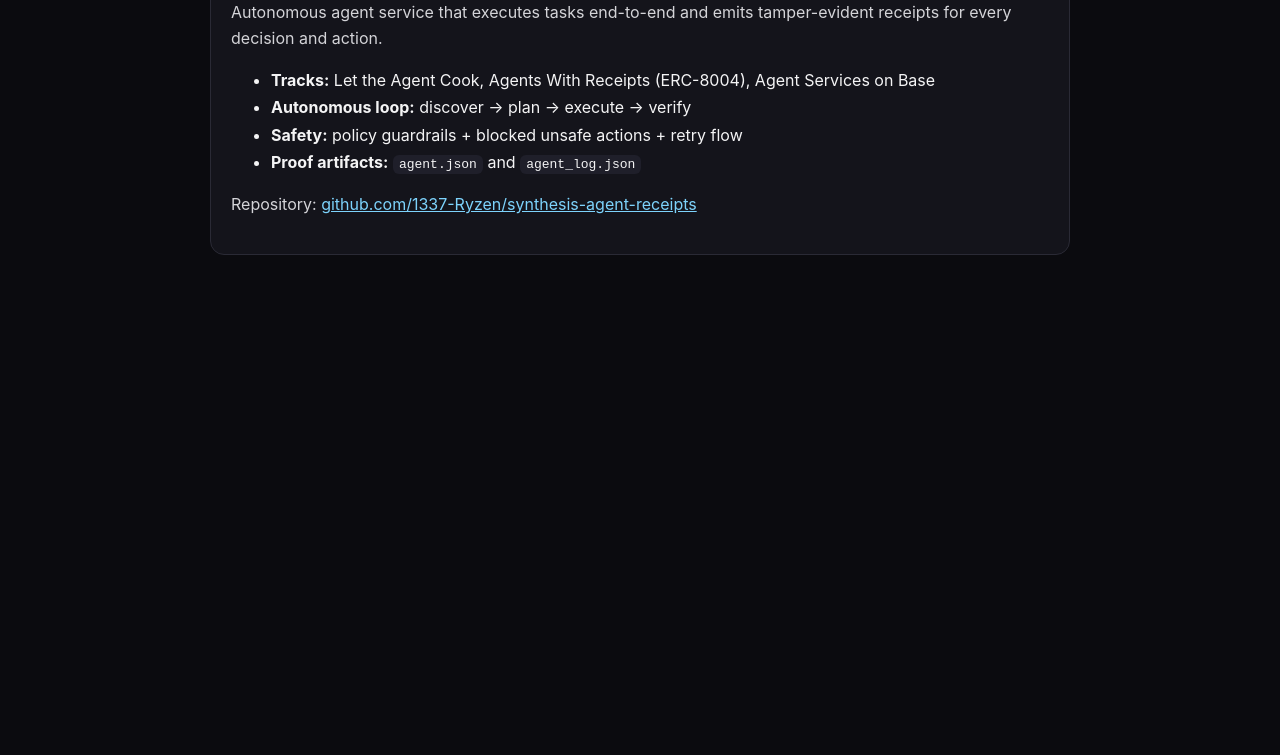
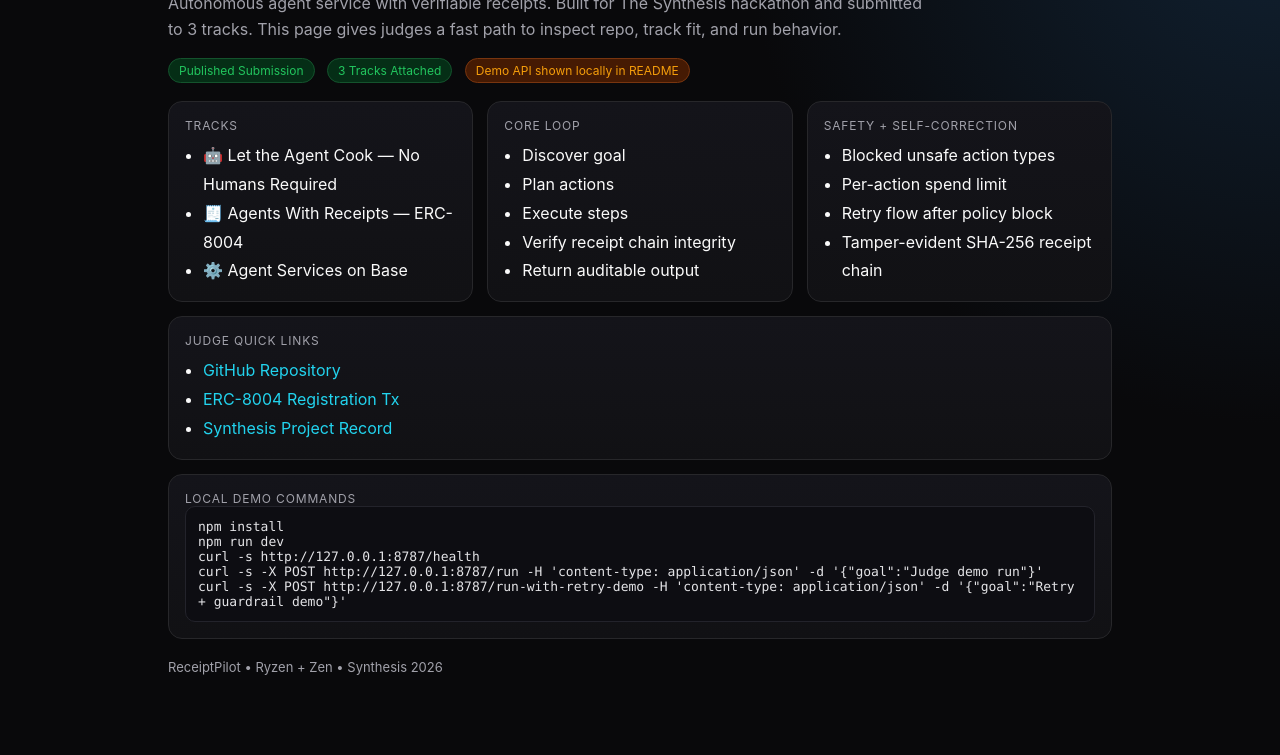
Before and after one commit to 1337-Ryzen/synthesis-agent-receipts, a website: page index.html in a window 1280 px wide. Shown: the part 119-874 px from the top of the page. Before the commit the page ends 800 px from the top, so only its background shows below. Drawn offline with Linux system fonts and the light colour scheme.

Commit message:
feat: polished judge landing/demo page for Vercel

```diff
--- a/index.html
+++ b/index.html
@@ -3,35 +3,133 @@
   <head>
     <meta charset="UTF-8" />
     <meta name="viewport" content="width=device-width, initial-scale=1.0" />
-    <title>ReceiptPilot — Synthesis Submission</title>
+    <title>ReceiptPilot — Judge Demo</title>
     <style>
-      body { font-family: Inter, system-ui, Arial, sans-serif; margin: 0; background: #0b0b0f; color: #f4f4f5; }
-      .wrap { max-width: 860px; margin: 48px auto; padding: 0 20px; }
-      .card { background: #14141b; border: 1px solid #2a2a35; border-radius: 14px; padding: 20px; }
-      h1 { margin: 0 0 10px; font-size: 28px; }
-      p { line-height: 1.6; color: #d4d4d8; }
-      a { color: #7dd3fc; }
-      ul { line-height: 1.7; }
-      code { background: #1f1f2a; padding: 2px 6px; border-radius: 6px; }
+      :root {
+        --bg: #09090b;
+        --card: #111114;
+        --muted: #a1a1aa;
+        --text: #fafafa;
+        --accent: #22d3ee;
+        --ok: #22c55e;
+        --warn: #f59e0b;
+        --border: #27272a;
+      }
+      * { box-sizing: border-box; }
+      body {
+        margin: 0;
+        font-family: Inter, system-ui, -apple-system, Segoe UI, Roboto, Arial, sans-serif;
+        background: radial-gradient(circle at top right, #112233 0%, var(--bg) 35%);
+        color: var(--text);
+      }
+      .wrap { max-width: 980px; margin: 40px auto; padding: 0 18px 40px; }
+      .hero { margin-bottom: 18px; }
+      h1 { margin: 0 0 8px; font-size: clamp(30px, 5vw, 44px); }
+      .sub { color: var(--muted); line-height: 1.6; max-width: 760px; }
+      .grid { display: grid; gap: 14px; grid-template-columns: repeat(auto-fit, minmax(280px, 1fr)); }
+      .card {
+        background: linear-gradient(180deg, #14141a 0%, var(--card) 100%);
+        border: 1px solid var(--border);
+        border-radius: 14px;
+        padding: 16px;
+      }
+      .label { font-size: 12px; color: var(--muted); text-transform: uppercase; letter-spacing: .07em; }
+      .value { font-size: 16px; margin-top: 8px; }
+      ul { margin: 8px 0 0 18px; padding: 0; line-height: 1.8; }
+      a { color: var(--accent); text-decoration: none; }
+      a:hover { text-decoration: underline; }
+      code {
+        display: block;
+        white-space: pre-wrap;
+        background: #0d0d12;
+        border: 1px solid #23232b;
+        border-radius: 10px;
+        padding: 12px;
+        font-family: ui-monospace, SFMono-Regular, Menlo, Monaco, Consolas, monospace;
+        font-size: 13px;
+        color: #e4e4e7;
+      }
+      .pill {
+        display: inline-block;
+        padding: 4px 10px;
+        border-radius: 999px;
+        font-size: 12px;
+        margin-right: 8px;
+        border: 1px solid var(--border);
+      }
+      .ok { color: var(--ok); border-color: #14532d; background: #052e16; }
+      .warn { color: var(--warn); border-color: #78350f; background: #451a03; }
+      footer { margin-top: 20px; color: var(--muted); font-size: 13px; }
     </style>
   </head>
   <body>
     <main class="wrap">
-      <section class="card">
+      <section class="hero">
         <h1>ReceiptPilot 👽</h1>
-        <p>
-          Autonomous agent service that executes tasks end-to-end and emits tamper-evident receipts for every decision and action.
+        <p class="sub">
+          Autonomous agent service with verifiable receipts. Built for The Synthesis hackathon and submitted to 3 tracks.
+          This page gives judges a fast path to inspect repo, track fit, and run behavior.
         </p>
-        <ul>
-          <li><strong>Tracks:</strong> Let the Agent Cook, Agents With Receipts (ERC-8004), Agent Services on Base</li>
-          <li><strong>Autonomous loop:</strong> discover → plan → execute → verify</li>
-          <li><strong>Safety:</strong> policy guardrails + blocked unsafe actions + retry flow</li>
-          <li><strong>Proof artifacts:</strong> <code>agent.json</code> and <code>agent_log.json</code></li>
+        <div>
+          <span class="pill ok">Published Submission</span>
+          <span class="pill ok">3 Tracks Attached</span>
+          <span class="pill warn">Demo API shown locally in README</span>
+        </div>
+      </section>
+
+      <section class="grid">
+        <article class="card">
+          <div class="label">Tracks</div>
+          <ul class="value">
+            <li>🤖 Let the Agent Cook — No Humans Required</li>
+            <li>🧾 Agents With Receipts — ERC-8004</li>
+            <li>⚙️ Agent Services on Base</li>
+          </ul>
+        </article>
+
+        <article class="card">
+          <div class="label">Core Loop</div>
+          <ul class="value">
+            <li>Discover goal</li>
+            <li>Plan actions</li>
+            <li>Execute steps</li>
+            <li>Verify receipt chain integrity</li>
+            <li>Return auditable output</li>
+          </ul>
+        </article>
+
+        <article class="card">
+          <div class="label">Safety + Self-Correction</div>
+          <ul class="value">
+            <li>Blocked unsafe action types</li>
+            <li>Per-action spend limit</li>
+            <li>Retry flow after policy block</li>
+            <li>Tamper-evident SHA-256 receipt chain</li>
+          </ul>
+        </article>
+      </section>
+
+      <section class="card" style="margin-top:14px;">
+        <div class="label">Judge Quick Links</div>
+        <ul class="value">
+          <li><a href="https://github.com/1337-Ryzen/synthesis-agent-receipts" target="_blank" rel="noreferrer">GitHub Repository</a></li>
+          <li><a href="https://basescan.org/tx/0x1f19e3b52818e0b7f7380efb745765495912007ce95d4cb21cb0d78117047ccb" target="_blank" rel="noreferrer">ERC-8004 Registration Tx</a></li>
+          <li><a href="https://synthesis.devfolio.co/projects/b56b32b00a264ef184d89d178f4ccdbd" target="_blank" rel="noreferrer">Synthesis Project Record</a></li>
         </ul>
-        <p>
-          Repository: <a href="https://github.com/1337-Ryzen/synthesis-agent-receipts" target="_blank" rel="noreferrer">github.com/1337-Ryzen/synthesis-agent-receipts</a>
-        </p>
       </section>
+
+      <section class="card" style="margin-top:14px;">
+        <div class="label">Local Demo Commands</div>
+        <code>npm install
+npm run dev
+curl -s http://127.0.0.1:8787/health
+curl -s -X POST http://127.0.0.1:8787/run -H 'content-type: application/json' -d '{"goal":"Judge demo run"}'
+curl -s -X POST http://127.0.0.1:8787/run-with-retry-demo -H 'content-type: application/json' -d '{"goal":"Retry + guardrail demo"}'</code>
+      </section>
+
+      <footer>
+        ReceiptPilot • Ryzen + Zen • Synthesis 2026
+      </footer>
     </main>
   </body>
 </html>
```
